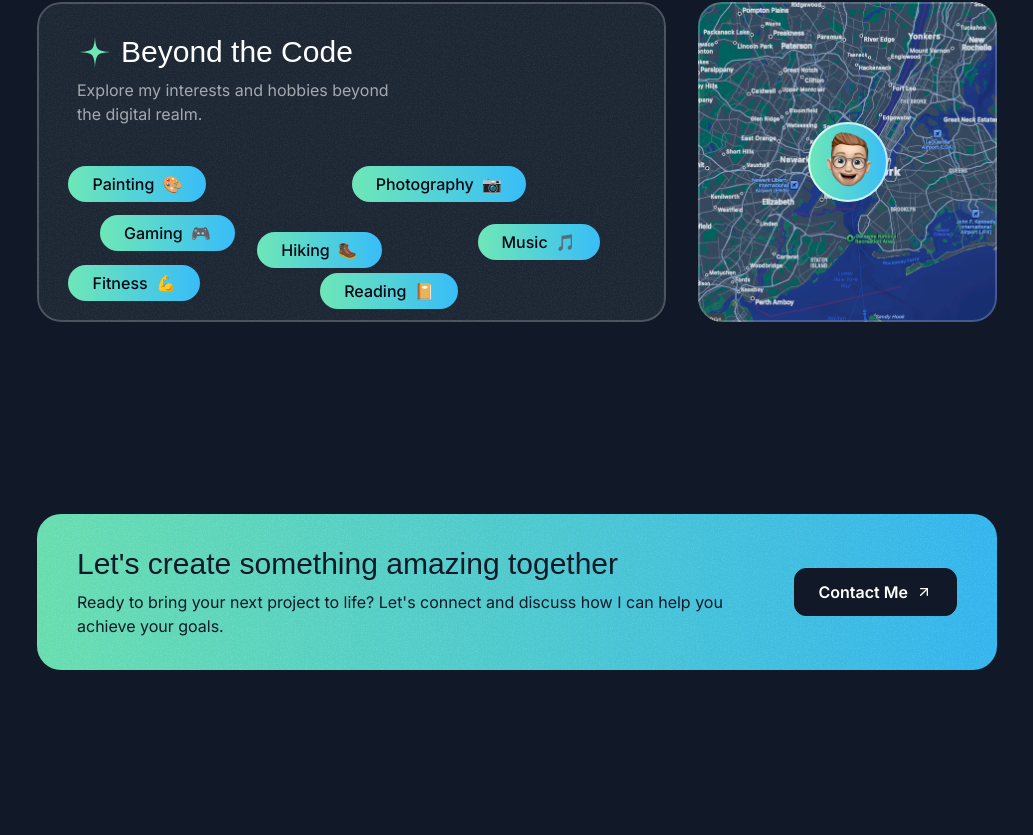
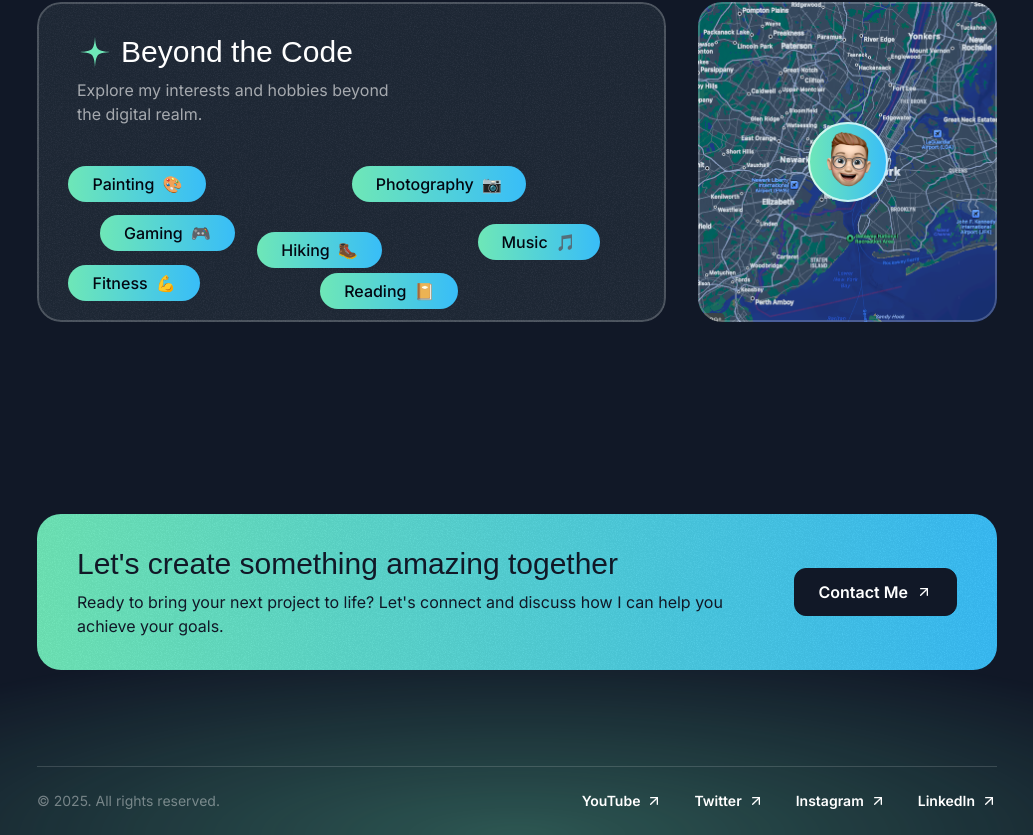
Before and after one commit to ArfinHasib/PortfolioV2025, a Next.js app: page / in a window 1280 px wide. Shown: the part 4618-5453 px from the top of the page, without its empty margins (123-1156 px from the left). Before the commit the page ends 5384 px from the top, so only its background shows below. Built offline with nearby package versions, Linux system fonts and the light colour scheme; a web font is replaced by a local one.

Commit message:
Footer Section is done ✅

```diff
--- a/src/app/page.tsx
+++ b/src/app/page.tsx
@@ -1,5 +1,6 @@
 import { AboutSection } from '@/sections/About';
 import { ContactSection } from '@/sections/Contact';
+import { Footer } from '@/sections/Footer';
 import { Header } from '@/sections/Header';
 import { HeroSection } from '@/sections/Hero';
 import { ProjectsSection } from '@/sections/Projects';
@@ -16,6 +17,7 @@ export default function Home() {
 			<TestimonialsSection />
 			<AboutSection />
 			<ContactSection />
+			<Footer />
 		</div>
 	);
 }
--- a/src/sections/Footer.tsx
+++ b/src/sections/Footer.tsx
@@ -1,3 +1,41 @@
+import ArrowUpRightIcon from '@/assets/icons/arrow-up-right.svg';
+
+const footerLinks = [
+	{
+		title: 'YouTube',
+		href: '#',
+	},
+	{
+		title: 'Twitter',
+		href: '#',
+	},
+	{
+		title: 'Instagram',
+		href: '#',
+	},
+	{
+		title: 'LinkedIn',
+		href: '#',
+	},
+];
+
 export const Footer = () => {
-  return <div>Footer Section</div>;
+	return (
+		<footer className="relative -z-10 overflow-x-clip">
+			<div className="absolute h-[400px] w-[1600px] bottom-0 left-1/2 -translate-x-1/2 bg-emerald-300/30 [mask-image:radial-gradient(50%_50%_at_bottom_center,black,transparent)] -z-10"></div>
+			<div className="container">
+				<div className="border-t border-white/15 py-6 text-sm flex flex-col md:flex-row md:justify-between items-center gap-8">
+					<div className="text-white/40">&copy; 2025. All rights reserved.</div>
+					<nav className="flex flex-col items-center gap-8 md:flex-row">
+						{footerLinks.map((link) => (
+							<a href={link.href} className="inline-flex items-center gap-1.5">
+								<span className="font-semibold">{link.title}</span>
+								<ArrowUpRightIcon className="size-4" />
+							</a>
+						))}
+					</nav>
+				</div>
+			</div>
+		</footer>
+	);
 };
```
